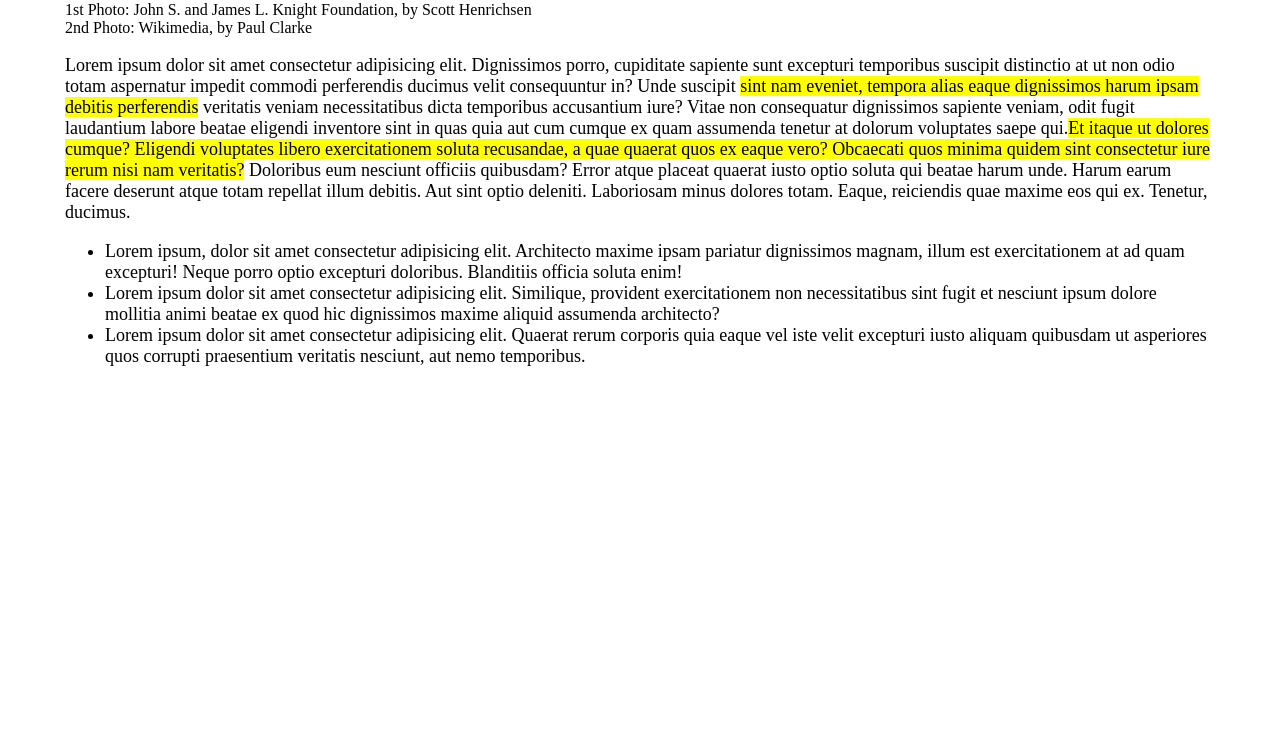
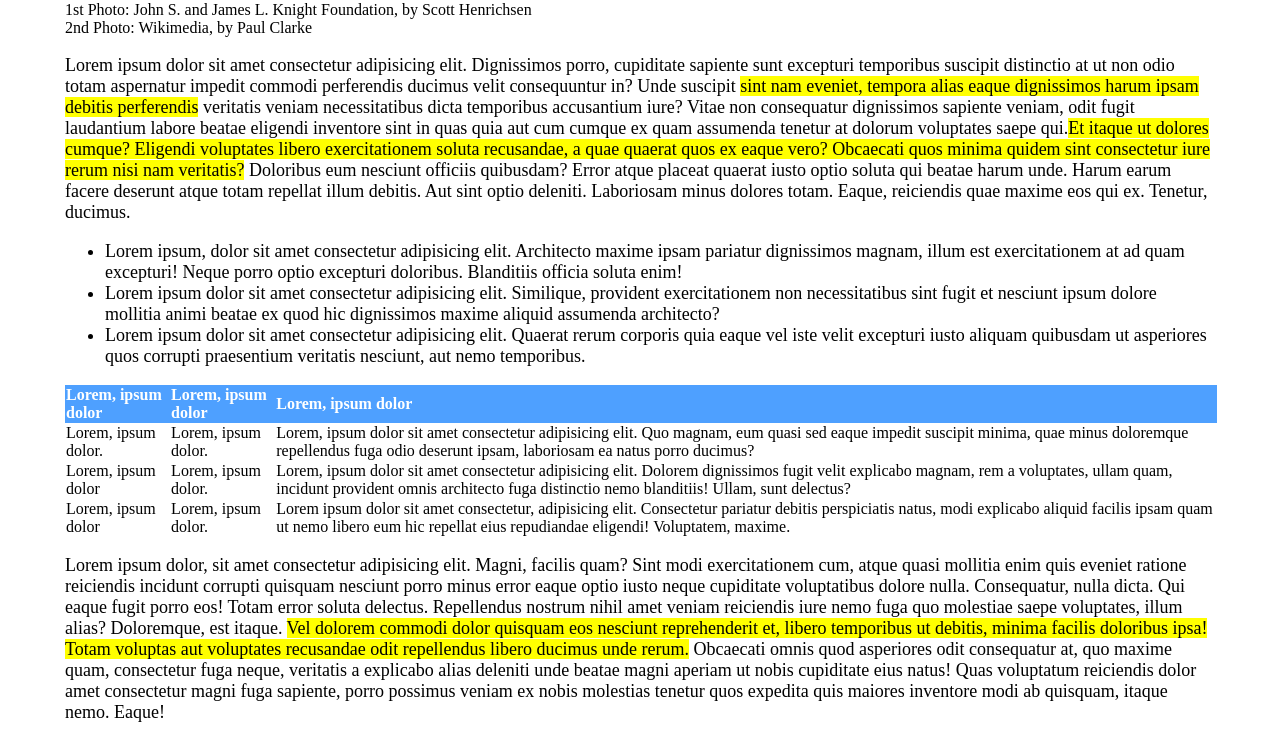
Before and after one commit to xhonatankonomi/html-css-booleaner, a plain HTML site: page index.html in a window 1280 px wide. Shown: the part 630-1371 px from the top of the page. Before the commit the page ends 1015 px from the top, so only its background shows below. Drawn offline with Linux system fonts and the light colour scheme.

Commit message:
add table

```diff
--- a/assets/css/style.css
+++ b/assets/css/style.css
@@ -53,3 +53,14 @@ thead{
 .evidenziato{
     background-color: yellow;
 }
+
+table{
+    margin-left: 65px;
+    border-collapse: collapse;
+    width: 90%;;
+}
+thead{
+    text-align: center;
+    color: white;
+    text-align: left;
+}
--- a/index.html
+++ b/index.html
@@ -30,6 +30,36 @@
                 <li>Lorem ipsum dolor sit amet consectetur adipisicing elit. Quaerat rerum corporis quia eaque vel iste velit excepturi iusto aliquam quibusdam ut asperiores quos corrupti praesentium veritatis nesciunt, aut nemo temporibus.</li>
             </ul>
         </div>
+        <div class="tabella">
+            <table>
+                <thead>
+                    <tr>
+                        <th>Lorem, ipsum dolor</th>
+                        <th>Lorem, ipsum dolor</th>
+                        <th>Lorem, ipsum dolor</th>
+                    </tr>
+                </thead>
+                <tbody>
+                    <tr>
+                        <td>Lorem, ipsum dolor.</td>
+                        <td>Lorem, ipsum dolor.</td>
+                        <td>Lorem, ipsum dolor sit amet consectetur adipisicing elit. Quo magnam, eum quasi sed eaque impedit suscipit minima, quae minus doloremque repellendus fuga odio deserunt ipsam, laboriosam ea natus porro ducimus?</td>
+                    </tr>
+                    <tr>
+                        <td>Lorem, ipsum dolor</td>
+                        <td>Lorem, ipsum dolor.</td>
+                        <td>Lorem, ipsum dolor sit amet consectetur adipisicing elit. Dolorem dignissimos fugit velit explicabo magnam, rem a voluptates, ullam quam, incidunt provident omnis architecto fuga distinctio nemo blanditiis! Ullam, sunt delectus?</td>
+                    </tr>
+                    <tr>
+                        <td>Lorem, ipsum dolor</td>
+                        <td>Lorem, ipsum dolor.</td>
+                        <td>Lorem ipsum dolor sit amet consectetur, adipisicing elit. Consectetur pariatur debitis perspiciatis natus, modi explicabo aliquid facilis ipsam quam ut nemo libero eum hic repellat eius repudiandae eligendi! Voluptatem, maxime.</td>
+                    </tr>
+            </table>
+            <div class="paragrafo_lista">
+                <p>Lorem ipsum dolor, sit amet consectetur adipisicing elit. Magni, facilis quam? Sint modi exercitationem cum, atque quasi mollitia enim quis eveniet ratione reiciendis incidunt corrupti quisquam nesciunt porro minus error eaque optio iusto neque cupiditate voluptatibus dolore nulla. Consequatur, nulla dicta. Qui eaque fugit porro eos! Totam error soluta delectus. Repellendus nostrum nihil amet veniam reiciendis iure nemo fuga quo molestiae saepe voluptates, illum alias? Doloremque, est itaque. <a class="evidenziato">Vel dolorem commodi dolor quisquam eos nesciunt reprehenderit et, libero temporibus ut debitis, minima facilis doloribus ipsa! Totam voluptas aut voluptates recusandae odit repellendus libero ducimus unde rerum.</a> Obcaecati omnis quod asperiores odit consequatur at, quo maxime quam, consectetur fuga neque, veritatis a explicabo alias deleniti unde beatae magni aperiam ut nobis cupiditate eius natus! Quas voluptatum reiciendis dolor amet consectetur magni fuga sapiente, porro possimus veniam ex nobis molestias tenetur quos expedita quis maiores inventore modi ab quisquam, itaque nemo. Eaque!</p>
+            </div>
+        </div>
 
     <footer>
 
```
